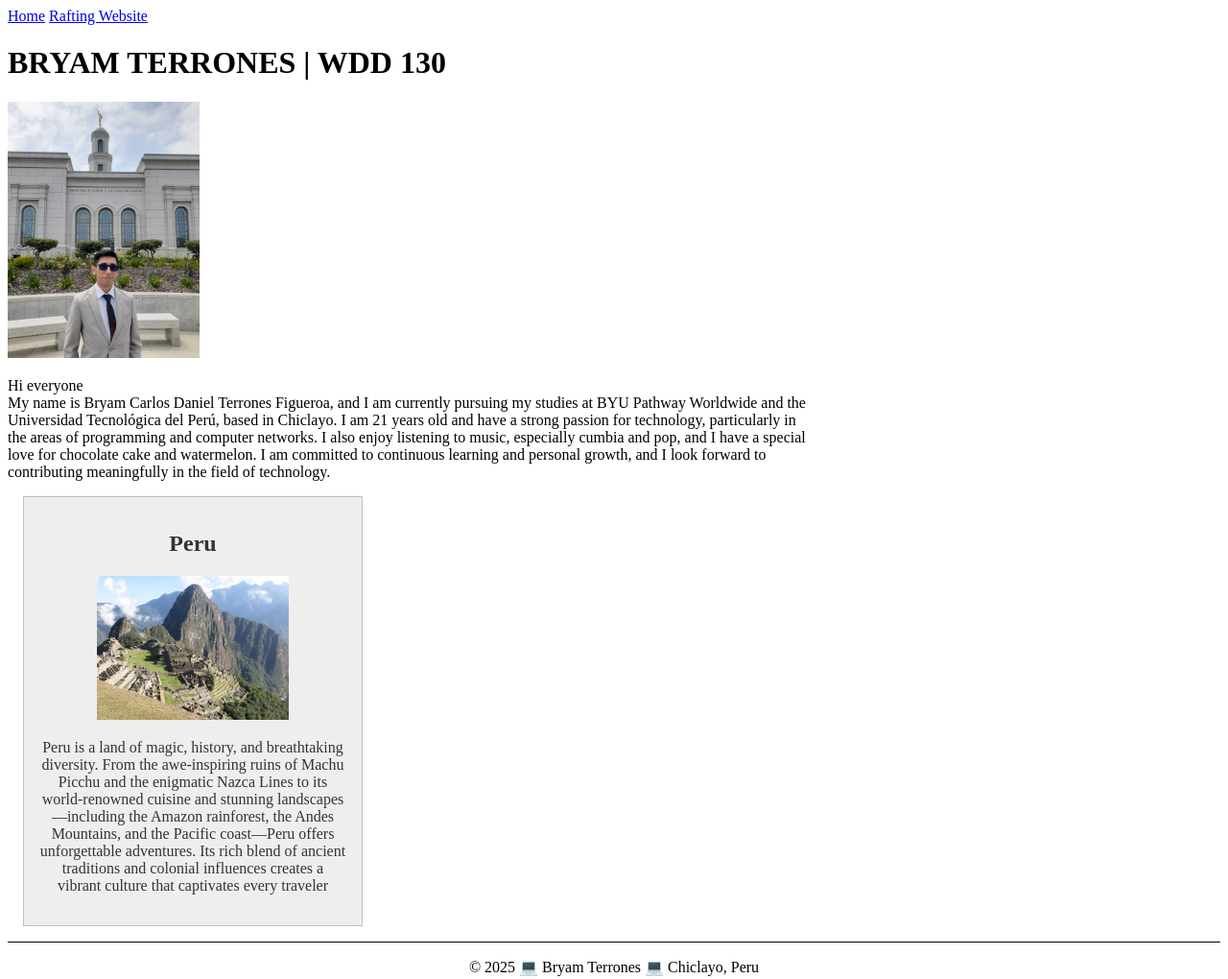
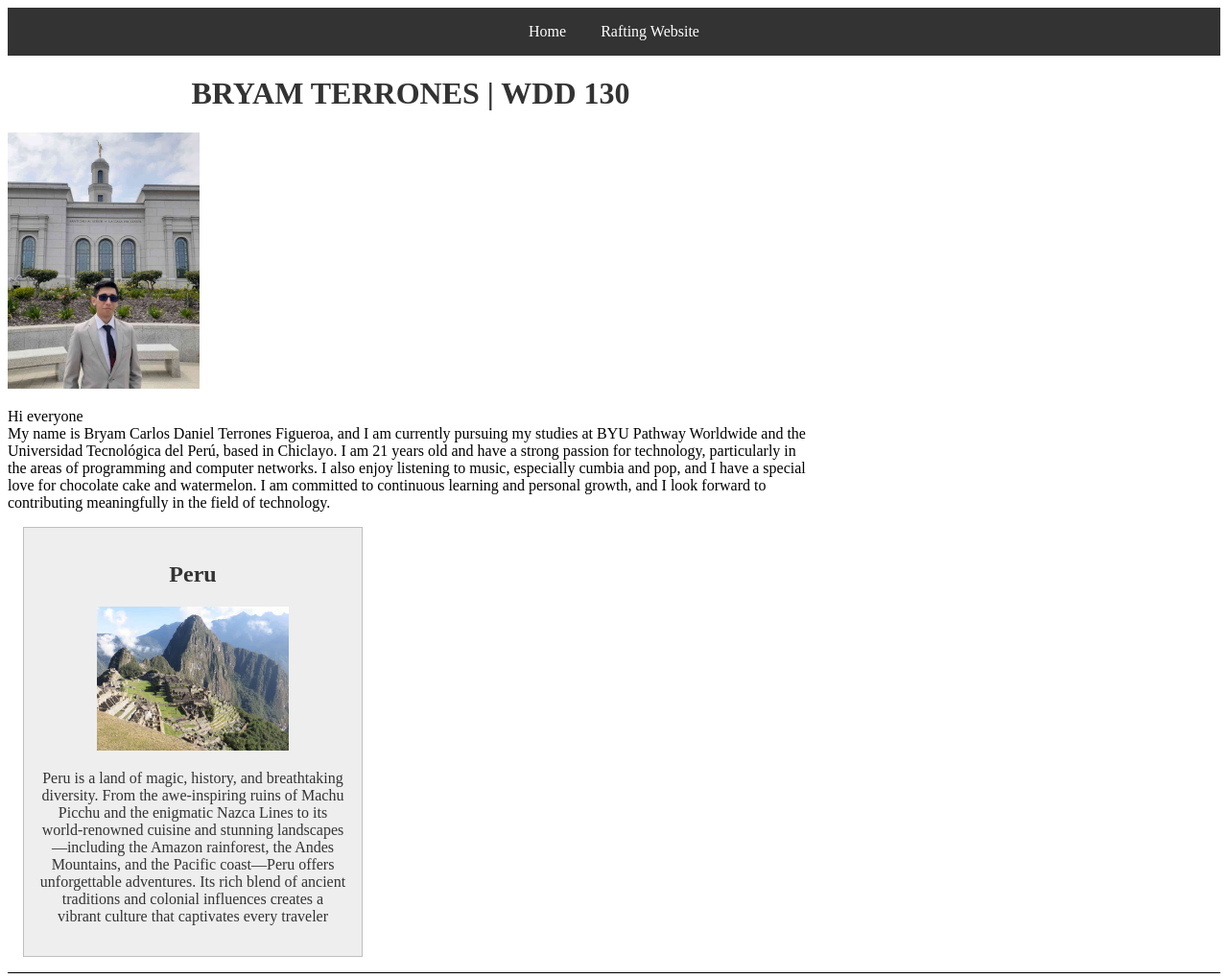
Before and after one commit to Bryamtf/wdd130, a plain HTML site: page index.html in a window 1280 px wide. Shown: the top 1020 px of the page at 96% size. Drawn offline with Linux system fonts and the light colour scheme.

Commit message:
cambios nuevos

```diff
--- a/index.html
+++ b/index.html
@@ -4,9 +4,8 @@
     <meta charset="UTF-8">
     <meta name="viewport" content="width=device-width, initial-scale=1.0">
     <title>BRYAM TERRONES | WDD 130 </title>
-    <meta name="description" content="A brief introduction to Engineer Terrones,
-    created as part of the BYU Pathway Worldwide course." >
-    <meta name="autor" content="Bryam Terrones">
+    <meta name="description" content="Meet Bryam Terrones, a passionate tech student at BYU Pathway Worldwide. Discover his interests, background, and goals." >
+    <meta name="author" content="Bryam Terrones">
     <link rel="stylesheet" href="styles/styles.css">
 </head>
 <body>
@@ -18,7 +17,7 @@
     </header>
     <main>
         <h1>BRYAM TERRONES | WDD 130 </h1>
-        <img src="images/profile.jpeg" alt="Hello, my name is Bryam Terrones">
+        <img src="images/profile.jpg" alt="Hello, my name is Bryam Terrones">
         <p>Hi everyone<br>
             My name is Bryam Carlos Daniel Terrones Figueroa, and I am currently pursuing my studies at BYU Pathway Worldwide and the Universidad Tecnológica del Perú,
             based in Chiclayo.
--- a/styles/styles.css
+++ b/styles/styles.css
@@ -1,3 +1,19 @@
+nav {
+    background-color: #333;
+    padding: 1rem;
+    text-align: center;
+}
+nav a {
+    color: white;
+    text-decoration: none;
+    margin: 0 1rem;
+}
+h1 {
+    font-size: 2rem;
+    color: #333;
+    text-align: center;
+}
+
 p{
     padding: 0;
 }
```
Also changed, not shown: images/profile.jpeg (deleted), images/profile.jpg (added).
